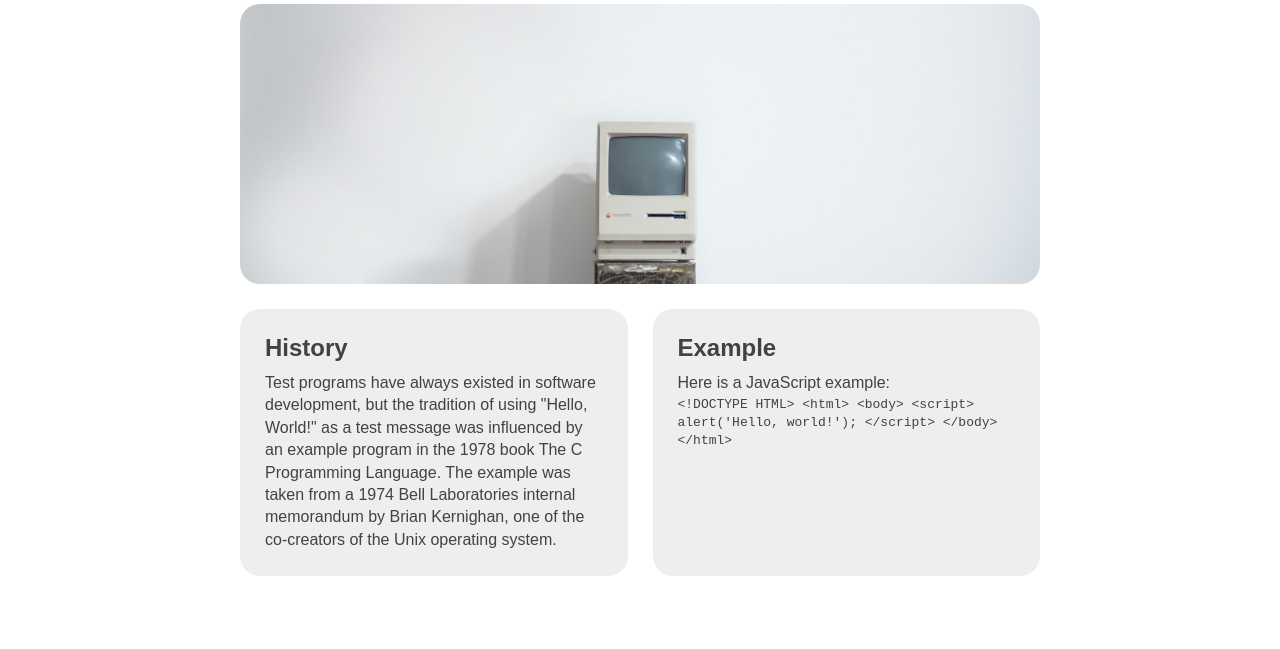
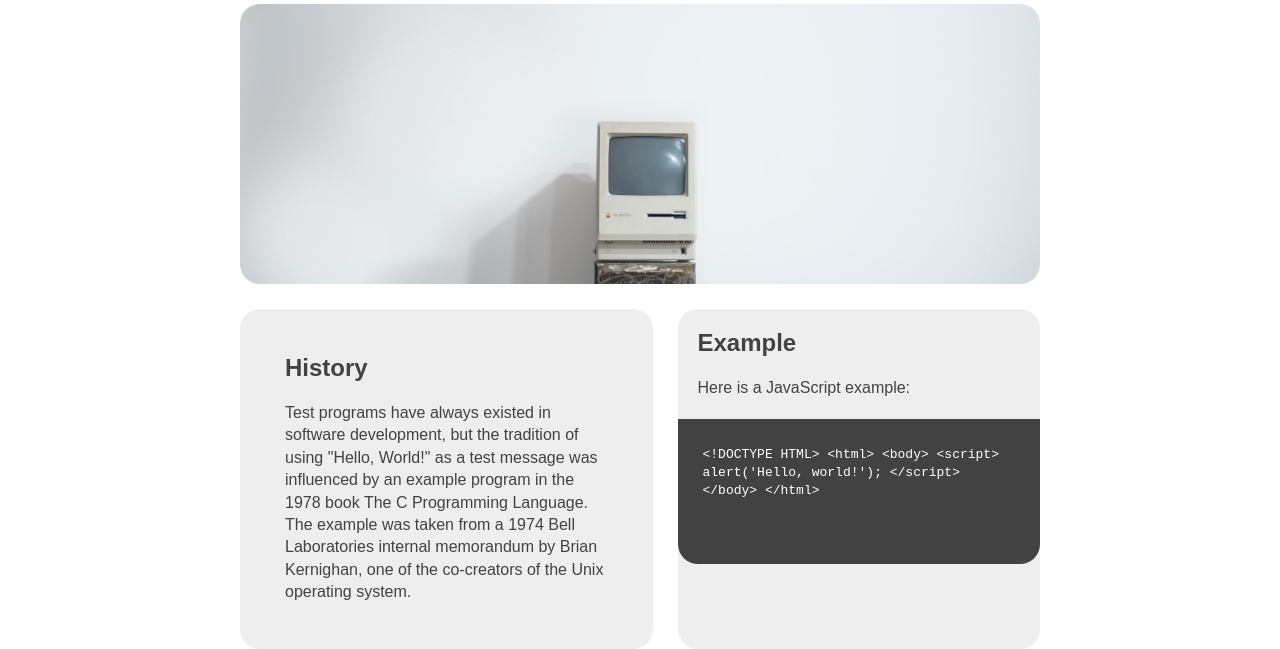
Before and after one commit to jdavid287/Hello-world-part2, a plain HTML site: page index.html in a window 1280 px wide. Shown: the part 191-840 px from the top of the page. Before the commit the page ends 800 px from the top, so only its background shows below. Drawn offline with Linux system fonts and the light colour scheme.

Commit message:
added more div and formatted example code

```diff
--- a/index.html
+++ b/index.html
@@ -11,7 +11,6 @@
     <main>
         <h1>HelloWorld</h1>
         <div class="masthead">
-
         </div>
 
       <div class="details">
@@ -19,9 +18,12 @@
             <h2>History</h2>
             <p>Test programs have always existed in software development, but the tradition of using "Hello, World!" as a test message was influenced by an example program in the 1978 book The C Programming Language. The example was taken from a 1974 Bell Laboratories internal memorandum by Brian Kernighan, one of the co-creators of the Unix operating system.</p>
         </section>
-        <section>
+        <section class="with-code">
+            <div class="code-copy">
                 <h2>Example</h2>
                 <p>Here is a JavaScript example:</p>
+            </div>
+            <div class="code-html">
                 <code>
 &lt;!DOCTYPE HTML&gt;
 &lt;html&gt;
@@ -31,11 +33,10 @@
         &lt;/script&gt;
     &lt;/body&gt;
 &lt;/html&gt;
-          </code>
+                </code><pre>
+            </div>
         </section>
       </div>
-
-
     </main>
       <script>src="index.js"</script>
     <body>
--- a/screen.css
+++ b/screen.css
@@ -33,6 +33,26 @@ main{
     margin-top: 25px;
 }
 
+.details section p {
+    margin: 20px;
+}
+.details section h2 {
+    margin: 20px;
+}
+.details section.with-code {
+    padding: 0;
+}
+
+
+
+div.code-html {
+    padding: 25px;
+    background: #424242;
+    color: #fff;
+    border-bottom-left-radius: 20px;
+    border-bottom-right-radius: 20px;
+}
+
 img {
     width: 100%;
 
```
Lines whose indentation alone changed are shown as unchanged.
